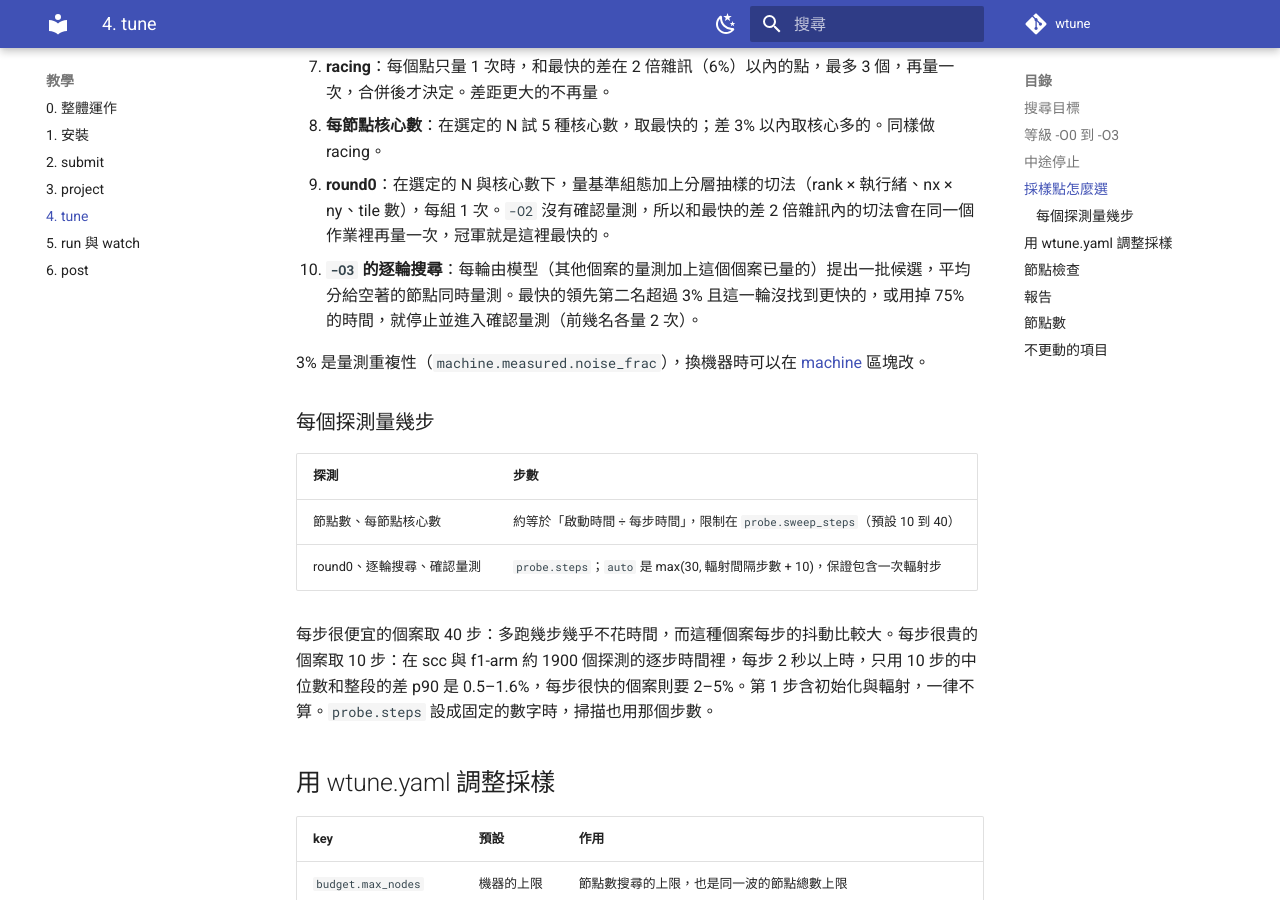
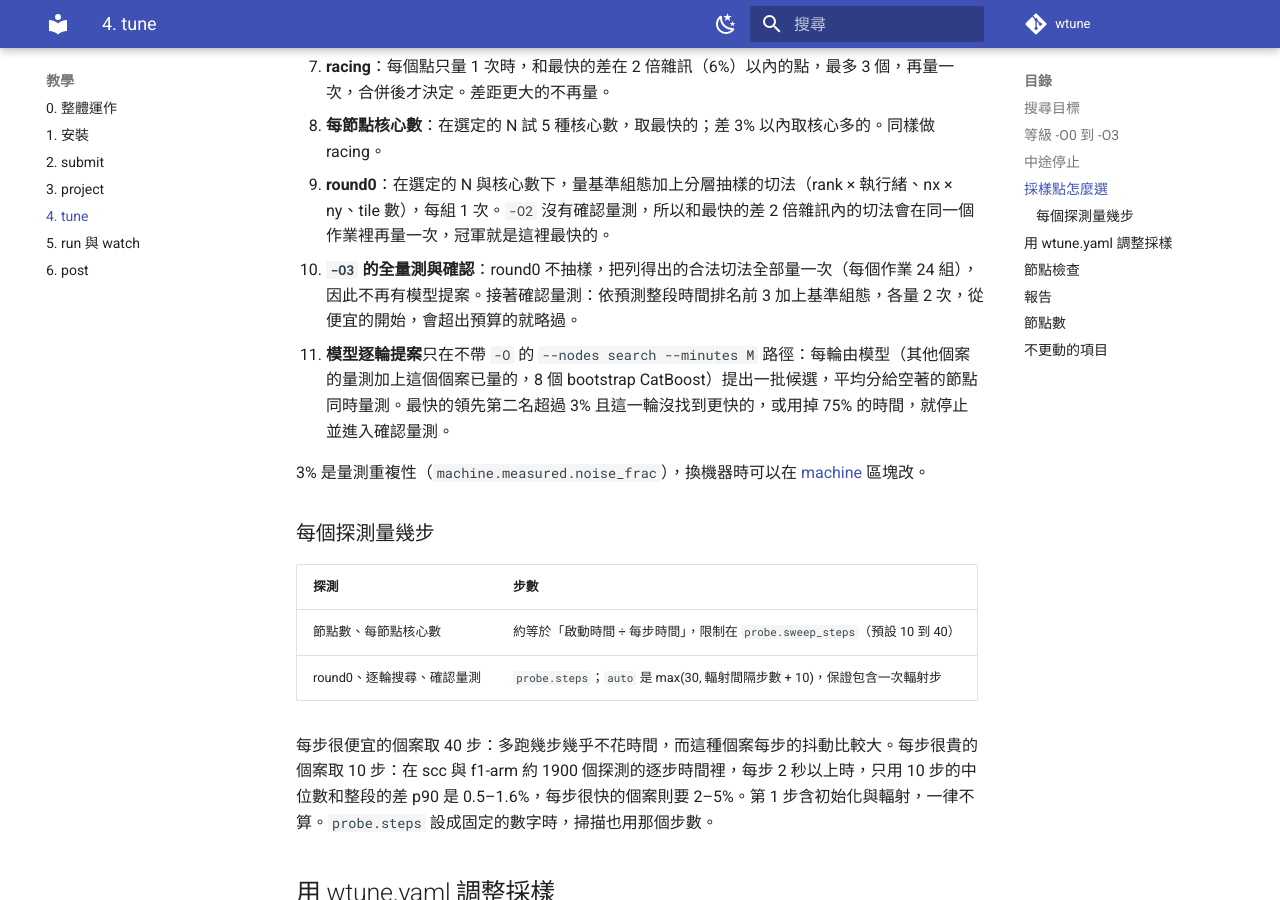
Before and after one commit to Noodle4219005/wtune, an MkDocs documentation site: the page built from docs/tutorial/tune.md, in a window 1280 px wide and 900 px high, scrolled down 4665 px. Built offline with MkDocs 1.6.1 and Material for MkDocs 9.7.7, drawn with Linux system fonts in a browser that asks for light colours; comment, search, counter and statistics services are not loaded; some of the changed text lies outside the part shown.

Commit message:
docs: -O3 measures the full space, no model rounds; tune/post flowcharts
Co-Authored-By: Claude Opus 5.5 (1M context) <noreply@anthropic.com>
Claude-Session: https://claude.ai/code/session_012gLCCcLWq1a5GRiGvEnYQK

```diff
--- a/docs/tutorial/tune.md
+++ b/docs/tutorial/tune.md
@@ -34,7 +34,7 @@ flowchart LR
 | `-O0` | 不送 job：用模型估計時間，用代理指標挑配置 | 只想先看個大概 |
 | `-O1` | 一輪量測，節點數取 1、2、4、8 與可用的最大值 | 短的個案 |
 | `-O2` | `-O1` 加上：往最佳節點數兩側補量、每節點核心數、在選定的節點數上抽樣量測切法 | 一般情況（`wtune submit` 的預設） |
-| `-O3` | `-O2` 加上：保留兩個節點數、所有合法的 rank × 執行緒、切法、tile 數、由模型逐輪提出候選，最後前幾名重複量測確認 | 很長的正式執行，調校成本攤得掉 |
+| `-O3` | `-O2` 加上：保留兩個節點數、所有合法的 rank × 執行緒、切法、tile 數各量一次（不抽樣），最後前幾名重複量測確認 | 很長的正式執行，調校成本攤得掉 |
 
 直接下 `wtune tune` 不帶等級時是 `-O2`。
 
@@ -102,7 +102,8 @@ flowchart TD
 7. **racing**：每個點只量 1 次時，和最快的差在 2 倍雜訊（6%）以內的點，最多 3 個，再量一次，合併後才決定。差距更大的不再量。
 8. **每節點核心數**：在選定的 N 試 5 種核心數，取最快的；差 3% 以內取核心多的。同樣做 racing。
 9. **round0**：在選定的 N 與核心數下，量基準組態加上分層抽樣的切法（rank × 執行緒、nx × ny、tile 數），每組 1 次。`-O2` 沒有確認量測，所以和最快的差 2 倍雜訊內的切法會在同一個作業裡再量一次，冠軍就是這裡最快的。
-10. **`-O3` 的逐輪搜尋**：每輪由模型（其他個案的量測加上這個個案已量的）提出一批候選，平均分給空著的節點同時量測。最快的領先第二名超過 3% 且這一輪沒找到更快的，或用掉 75% 的時間，就停止並進入確認量測（前幾名各量 2 次）。
+10. **`-O3` 的全量測與確認**：round0 不抽樣，把列得出的合法切法全部量一次（每個作業 24 組），因此不再有模型提案。接著確認量測：依預測整段時間排名前 3 加上基準組態，各量 2 次，從便宜的開始，會超出預算的就略過。
+11. **模型逐輪提案**只在不帶 `-O` 的 `--nodes search --minutes M` 路徑：每輪由模型（其他個案的量測加上這個個案已量的，8 個 bootstrap CatBoost）提出一批候選，平均分給空著的節點同時量測。最快的領先第二名超過 3% 且這一輪沒找到更快的，或用掉 75% 的時間，就停止並進入確認量測。
 
 3% 是量測重複性（`machine.measured.noise_frac`），換機器時可以在 [machine](project.md#machine) 區塊改。
 
```
Also changed, not shown: docs/figures/wtune-post-flow.png (added), docs/figures/wtune-post-flow.svg (added), docs/figures/wtune-tune-flow.png (added), docs/figures/wtune-tune-flow.svg (added), results/figures/wtune-post-flow.png (added), results/figures/wtune-post-flow.svg (added), results/figures/wtune-tune-flow.png (added), results/figures/wtune-tune-flow.svg (added), 1 other file.
